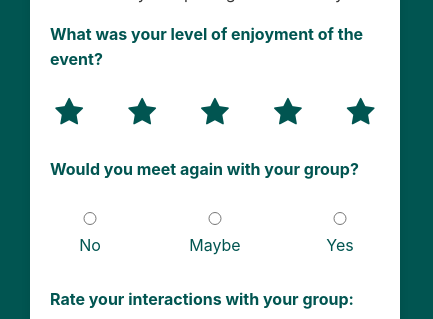
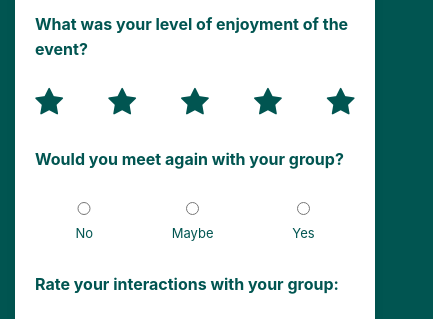
Before and after one commit to javier-la200426/CS20FinalProject, a website: page public/feedback.html in a window 390 px wide. Shown: the part 445-764 px from the top of the page, 433 px wide, since content can reach past the window. Drawn offline with Linux system fonts and the light colour scheme; no server answers.

Commit message:
made feedbkac, prefrences, and admin mobile responisve

```diff
--- a/public/css/styles.css
+++ b/public/css/styles.css
@@ -1070,12 +1070,16 @@ p, label {
     }
 
     .container {
-        margin: 20px;
-        padding: 10px;
+        margin: 20px auto;
+        padding: 0 15px;
+        max-width: 100%;
+        box-sizing: border-box;
     }
 
     .card {
         padding: 20px;
+        box-sizing: border-box;
+        width: 100%;
     }
 
     .button-group {
@@ -1171,6 +1175,23 @@ p, label {
         font-size: 12px !important;
         line-height: 1.4;
     }
+
+    .options {
+        gap: 8px;
+        flex-wrap: wrap;
+        padding: 0 5px;
+    }
+
+    .options .radio {
+        width: auto;
+        min-width: 60px;
+        flex: 1 1 auto;
+    }
+
+    .options .radio label {
+        font-size: 13px;
+        white-space: nowrap;
+    }
 }
 
 footer {
```
